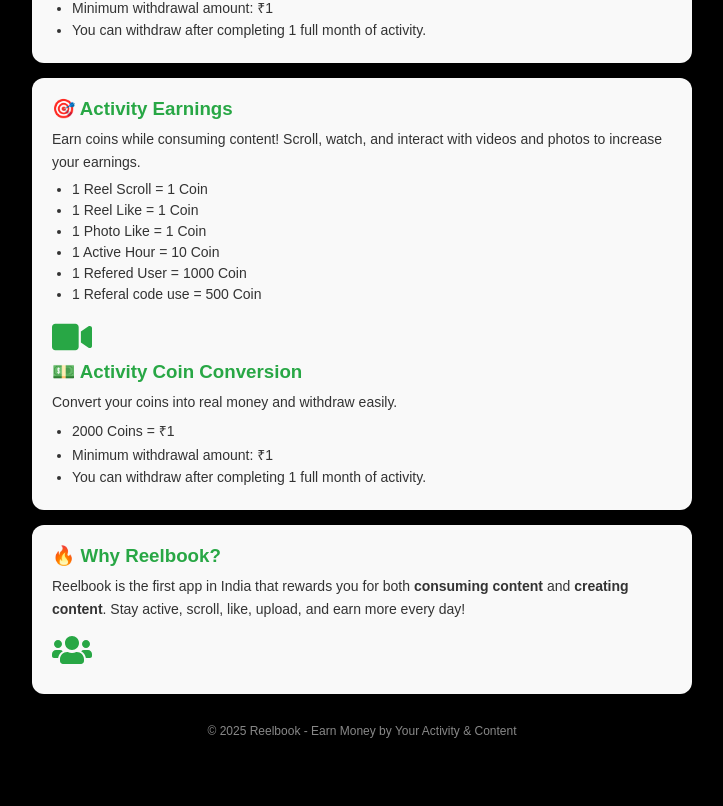
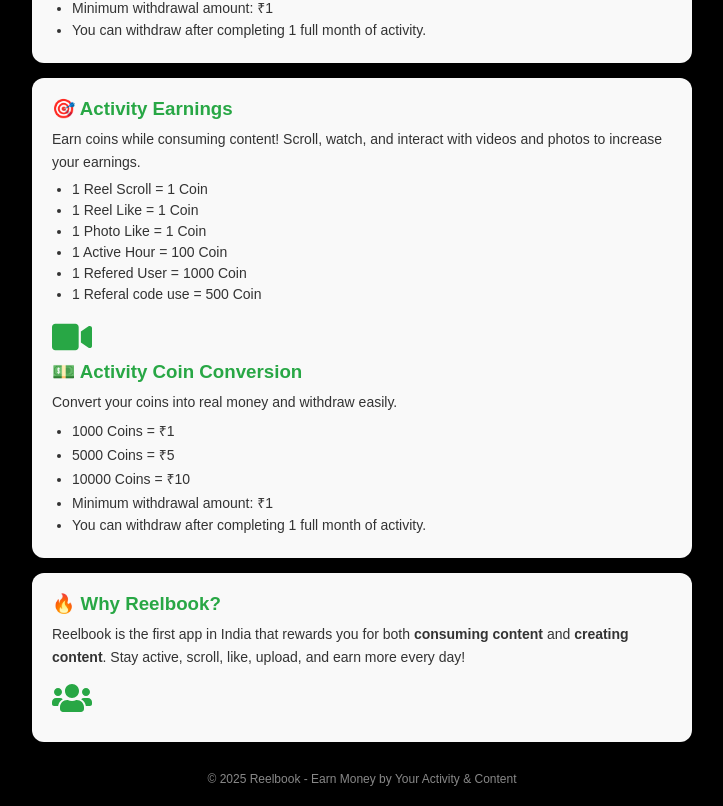
Before and after one commit to durgesh-agrhari/Reelbookweb, a React (Create React App) app: page /EarningInfo in a window 1280 px wide. Shown: the part 754-1560 px from the top of the page, without its empty margins (278-1001 px from the left). Before the commit the page ends 1512 px from the top, so only its background shows below. Built offline with nearby package versions, Linux system fonts and the light colour scheme.

Commit message:
add ios link

```diff
--- a/src/components/UI/Social.jsx
+++ b/src/components/UI/Social.jsx
@@ -58,7 +58,7 @@
                                     </Link>
                                 </button>
                                 <button style={{ borderRadius: '10px' }}>
-                                    <Link to='https://play.google.com/store/apps/details?id=com.reelbook' style={{ display: 'flex', alignItems: 'center', gap: '8px', textDecoration: 'none', color: 'inherit' }}>
+                                    <Link to='https://apps.apple.com/in/app/reelbook-app/id6755233312' style={{ display: 'flex', alignItems: 'center', gap: '8px', textDecoration: 'none', color: 'inherit' }}>
                                         <img
                                             src="https://w7.pngwing.com/pngs/327/888/png-transparent-aivalable-on-the-app-store-hd-logo.png"
                                             alt="App Store"
--- a/src/pages/imppages/DownloadApp.js
+++ b/src/pages/imppages/DownloadApp.js
@@ -52,7 +52,7 @@
                 </Link>
               </button>
               <button style={{ borderRadius: '10px' }}>
-                <Link to='https://play.google.com/store/apps/details?id=com.reelbook' style={{ display: 'flex', alignItems: 'center', gap: '8px', textDecoration: 'none', color: 'inherit' }}>
+                <Link to='https://apps.apple.com/in/app/reelbook-app/id6755233312' style={{ display: 'flex', alignItems: 'center', gap: '8px', textDecoration: 'none', color: 'inherit' }}>
                   <img
                     src="https://w7.pngwing.com/pngs/327/888/png-transparent-aivalable-on-the-app-store-hd-logo.png"  // ← replace with your own image
                     alt="arrow"
--- a/src/pages/imppages/EarningInfo.js
+++ b/src/pages/imppages/EarningInfo.js
@@ -48,7 +48,7 @@
           <li>1 Reel Scroll = 1 Coin</li>
           <li>1 Reel Like = 1 Coin</li>
           <li>1 Photo Like = 1 Coin</li>
-          <li>1 Active Hour = 10 Coin</li>
+          <li>1 Active Hour = 100 Coin</li>
           <li>1 Refered User = 1000 Coin</li>
           <li>1 Referal code use  = 500 Coin</li>
         </ul>
@@ -56,7 +56,9 @@
          <h3>💵 Activity Coin Conversion</h3>
         <p>Convert your coins into real money and withdraw easily.</p>
         <ul className="lititle">
-          <li>2000 Coins = ₹1</li>
+          <li>1000 Coins = ₹1</li>
+           <li>5000 Coins = ₹5</li>
+            <li>10000 Coins = ₹10</li>
           <li>Minimum withdrawal amount: ₹1</li>
           <li>You can withdraw after completing 1 full month of activity.</li>
         </ul>
```
Also changed, not shown: src/assets/durgesh copy.jpeg (added).
